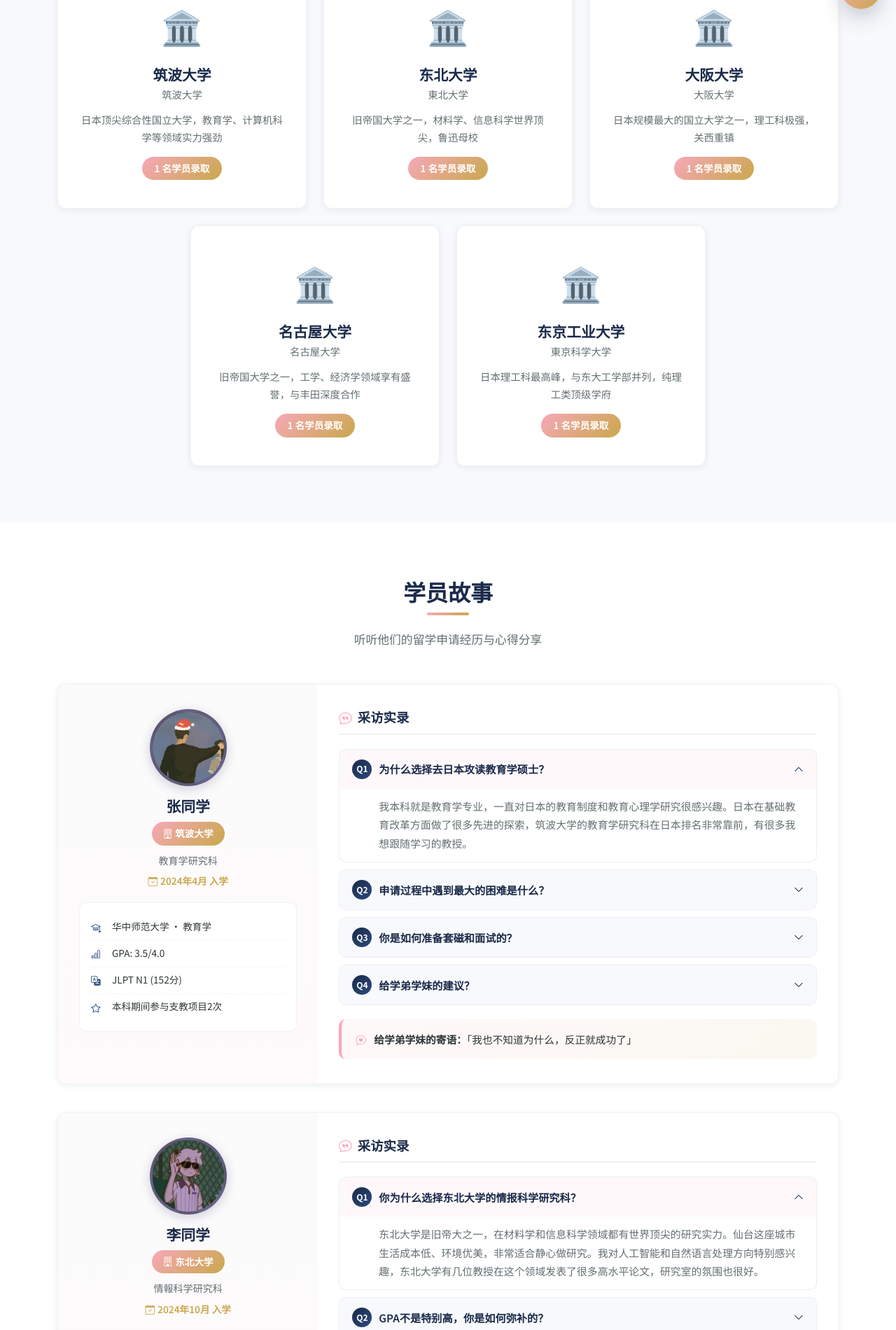
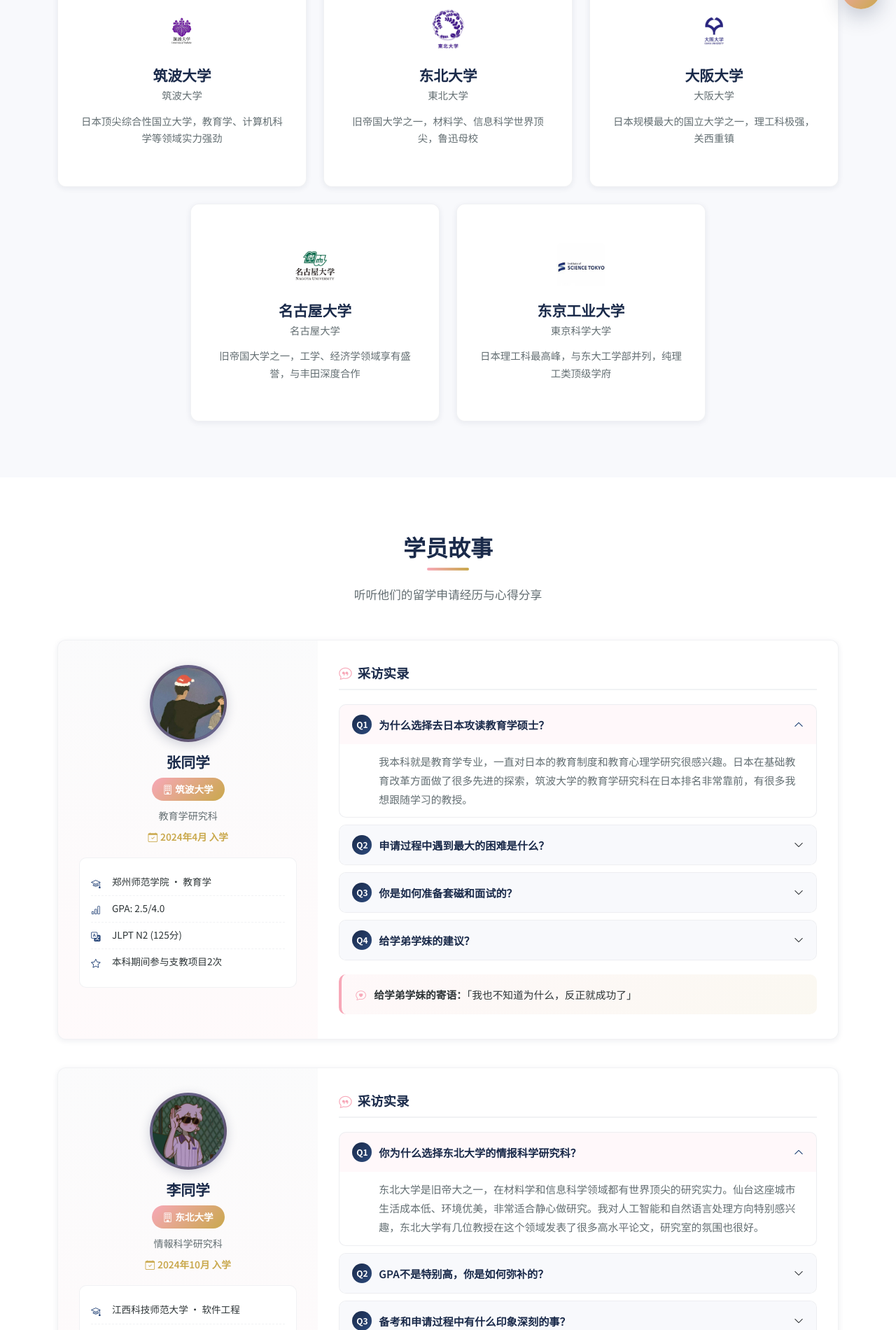
Before and after one commit to luojiaj/japan-study-abroad, a Flask app: page /success-stories in a window 1280 px wide. Shown: the part 765-2665 px from the top of the page at 70% size. Run offline with Flask 2, Linux system fonts and the light colour scheme; some libraries are stand-ins or nearby versions.

Commit message:
feat(html):增加成功案例模块以及修改一些bug

```diff
--- a/app.py
+++ b/app.py
@@ -401,10 +401,10 @@
         "degree": "修士",
         "admission_year": "2024年4月",
         "background": {
-            "undergraduate": "华中师范大学",
+            "undergraduate": "郑州师范学院",
             "ug_major": "教育学",
-            "gpa": "3.5/4.0",
-            "japanese": "JLPT N1 (152分)",
+            "gpa": "2.5/4.0",
+            "japanese": "JLPT N2 (125分)",
             "english": "",
             "other": "本科期间参与支教项目2次"
         },
@@ -438,11 +438,11 @@
         "degree": "修士",
         "admission_year": "2024年10月",
         "background": {
-            "undergraduate": "南京邮电大学",
+            "undergraduate": "江西科技师范大学",
             "ug_major": "软件工程",
-            "gpa": "3.3/4.0",
+            "gpa": "3.1/4.0",
             "japanese": "JLPT N2 (136分)",
-            "english": "TOEFL iBT 90",
+            "english": "TOEFL iBT 88",
             "other": "参与过2个校级科研项目"
         },
         "interview": [
@@ -475,11 +475,11 @@
         "degree": "修士",
         "admission_year": "2023年4月",
         "background": {
-            "undergraduate": "大连理工大学",
+            "undergraduate": "泰山学院",
             "ug_major": "机械设计制造及其自动化",
-            "gpa": "3.6/4.0",
-            "japanese": "JLPT N2 (145分)",
-            "english": "TOEIC 780",
+            "gpa": "2.6/4.0",
+            "japanese": "JLPT N2 (115分)",
+            "english": "TOEIC 760",
             "other": "曾获国家奖学金，参与机械臂控制系统研究项目"
         },
         "interview": [
@@ -512,10 +512,10 @@
         "degree": "修士",
         "admission_year": "2022年10月",
         "background": {
-            "undergraduate": "中南大学",
+            "undergraduate": "黑龙江科技大学",
             "ug_major": "金融学",
             "gpa": "2.4/4.0",
-            "japanese": "JLPT N1 (165分)",
+            "japanese": "JLPT N1 (115分)",
             "english": "",
             "other": "CFA一级通过，有半年日本交换留学经验"
         },
--- a/static/css/style.css
+++ b/static/css/style.css
@@ -975,6 +975,13 @@
     margin-bottom: 16px;
 }
 
+.university-highlight-card .uni-icon img {
+    width: 70px;
+    height: 70px;
+    object-fit: contain;
+    border-radius: 12px;
+}
+
 .university-highlight-card h4 {
     font-size: 1.3rem;
     font-weight: 800;
--- a/templates/success_stories.html
+++ b/templates/success_stories.html
@@ -16,13 +16,13 @@
         <div class="row text-center">
             <div class="col-md-3 col-6">
                 <div class="stat-box">
-                    <div class="stat-number">5</div>
+                    <div class="stat-number">50+</div>
                     <div class="stat-label">名校录取人数</div>
                 </div>
             </div>
             <div class="col-md-3 col-6">
                 <div class="stat-box">
-                    <div class="stat-number">5</div>
+                    <div class="stat-number">10</div>
                     <div class="stat-label">录取院校数</div>
                 </div>
             </div>
@@ -52,47 +52,52 @@
         <div class="row g-4 justify-content-center">
             <div class="col-lg-4 col-md-6">
                 <div class="university-highlight-card fade-in-up delay-1">
-                    <div class="uni-icon">🏛️</div>
+                    <div class="uni-icon"><img src="{{ url_for('static', filename='images/school_image/tsukuba.png') }}"
+                            alt="筑波大学"></div>
                     <h4>筑波大学</h4>
                     <p class="uni-jp">筑波大学</p>
                     <p class="uni-desc">日本顶尖综合性国立大学，教育学、计算机科学等领域实力强劲</p>
-                    <span class="uni-count">1 名学员录取</span>
                 </div>
             </div>
             <div class="col-lg-4 col-md-6">
                 <div class="university-highlight-card fade-in-up delay-2">
-                    <div class="uni-icon">🏛️</div>
+                    <div class="uni-icon"><img src="{{ url_for('static', filename='images/school_image/touhou.png') }}"
+                            alt="東北大学"></div>
                     <h4>东北大学</h4>
                     <p class="uni-jp">東北大学</p>
                     <p class="uni-desc">旧帝国大学之一，材料学、信息科学世界顶尖，鲁迅母校</p>
-                    <span class="uni-count">1 名学员录取</span>
+
                 </div>
             </div>
             <div class="col-lg-4 col-md-6">
                 <div class="university-highlight-card fade-in-up delay-3">
-                    <div class="uni-icon">🏛️</div>
+                    <div class="uni-icon"><img src="{{ url_for('static', filename='images/school_image/oosaka.png') }}"
+                            alt="大阪大学"></div>
                     <h4>大阪大学</h4>
                     <p class="uni-jp">大阪大学</p>
                     <p class="uni-desc">日本规模最大的国立大学之一，理工科极强，关西重镇</p>
-                    <span class="uni-count">1 名学员录取</span>
+
                 </div>
             </div>
             <div class="col-lg-4 col-md-6">
                 <div class="university-highlight-card fade-in-up delay-4">
-                    <div class="uni-icon">🏛️</div>
+                    <div class="uni-icon"><img src="{{ url_for('static', filename='images/school_image/nagoya.png') }}"
+                            alt="名古屋大学"></div>
                     <h4>名古屋大学</h4>
                     <p class="uni-jp">名古屋大学</p>
                     <p class="uni-desc">旧帝国大学之一，工学、经济学领域享有盛誉，与丰田深度合作</p>
-                    <span class="uni-count">1 名学员录取</span>
+
                 </div>
             </div>
             <div class="col-lg-4 col-md-6">
                 <div class="university-highlight-card fade-in-up delay-1">
-                    <div class="uni-icon">🏛️</div>
+                    <div class="uni-icon"><img
+                            src="{{ url_for('static', filename='images/school_image/toukyouscience.png') }}"
+                            alt="東京科学大学"></div>
                     <h4>东京工业大学</h4>
                     <p class="uni-jp">東京科学大学</p>
                     <p class="uni-desc">日本理工科最高峰，与东大工学部并列，纯理工类顶级学府</p>
-                    <span class="uni-count">1 名学员录取</span>
+
                 </div>
             </div>
         </div>
```
Also changed, not shown: static/images/school_image/nagoya.png (added), static/images/school_image/oosaka.png (added), static/images/school_image/touhou.png (added), static/images/school_image/toukyouscience.png (added), static/images/school_image/tsukuba.png (added).
